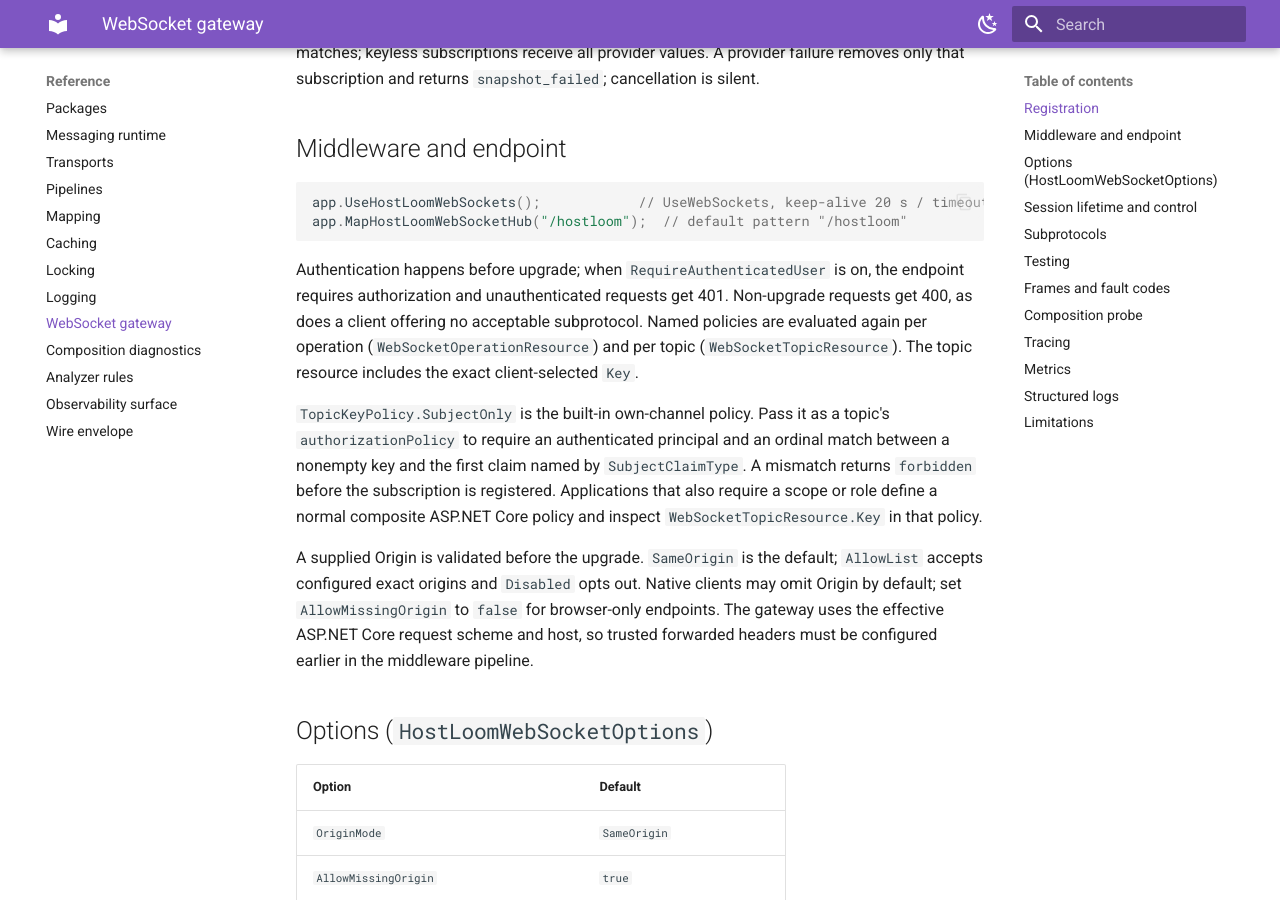
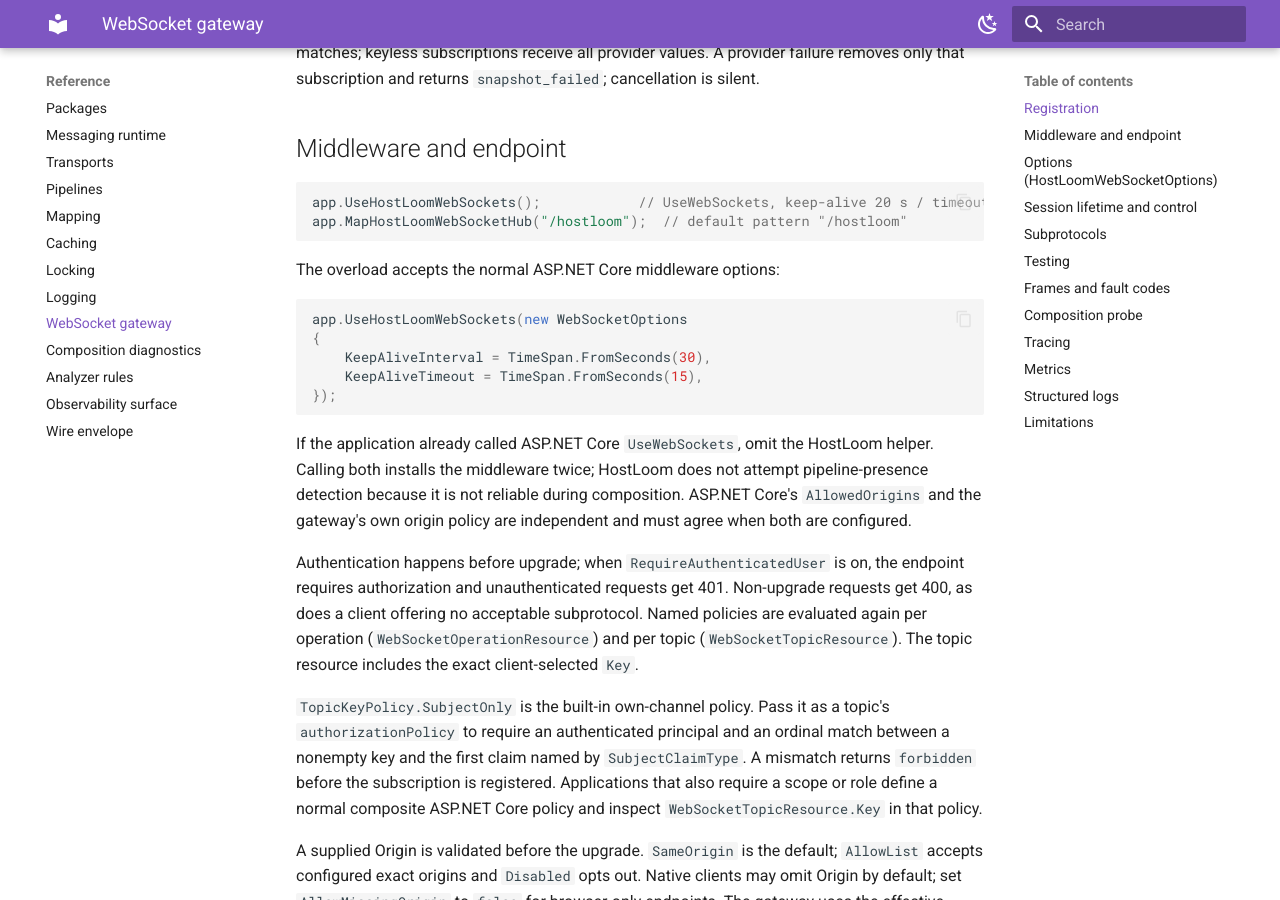
Before and after one commit to kidoz/hostloom, an MkDocs documentation site: the page built from docs/reference/websocket-gateway.md, in a window 1280 px wide and 900 px high, scrolled down 1177 px. Built offline with MkDocs 1.6.1 and Material for MkDocs 9.7.7, drawn with Linux system fonts in a browser that asks for light colours.

Commit message:
Document the UseHostLoomWebSockets middleware options overload

````diff
--- a/docs/reference/websocket-gateway.md
+++ b/docs/reference/websocket-gateway.md
@@ -58,6 +58,21 @@ returns `snapshot_failed`; cancellation is silent.
 app.UseHostLoomWebSockets();            // UseWebSockets, keep-alive 20 s / timeout 10 s
 app.MapHostLoomWebSocketHub("/hostloom");  // default pattern "/hostloom"
 ```
+
+The overload accepts the normal ASP.NET Core middleware options:
+
+```csharp
+app.UseHostLoomWebSockets(new WebSocketOptions
+{
+    KeepAliveInterval = TimeSpan.FromSeconds(30),
+    KeepAliveTimeout = TimeSpan.FromSeconds(15),
+});
+```
+
+If the application already called ASP.NET Core `UseWebSockets`, omit the HostLoom helper. Calling
+both installs the middleware twice; HostLoom does not attempt pipeline-presence detection because
+it is not reliable during composition. ASP.NET Core's `AllowedOrigins` and the gateway's own origin
+policy are independent and must agree when both are configured.
 
 Authentication happens before upgrade; when `RequireAuthenticatedUser` is
 on, the endpoint requires authorization and unauthenticated requests get
````
Also changed, not shown: README.md (+4 -0 lines), src/HostLoom.AspNetCore.WebSockets/README.md (+18 -0 lines).
